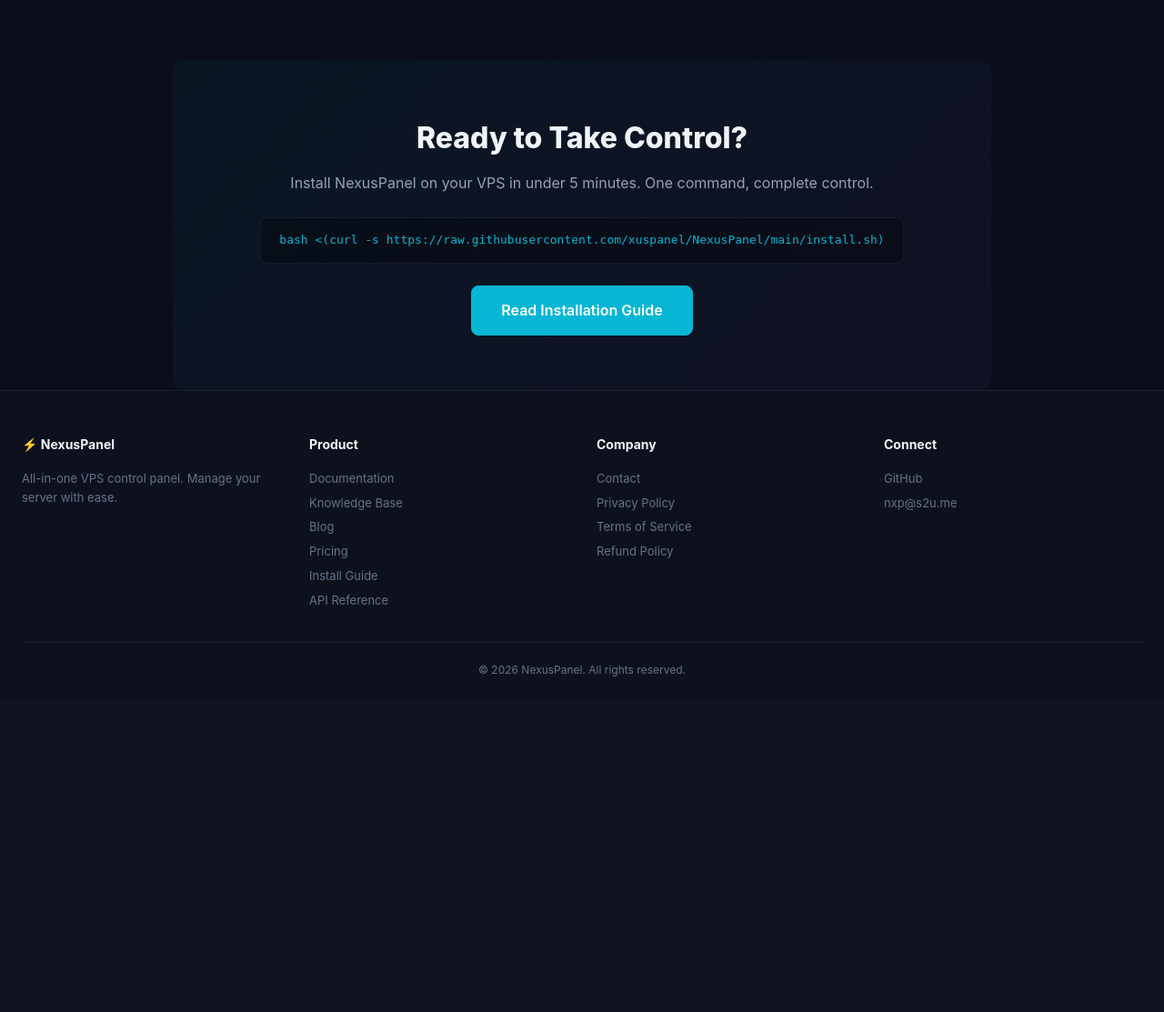
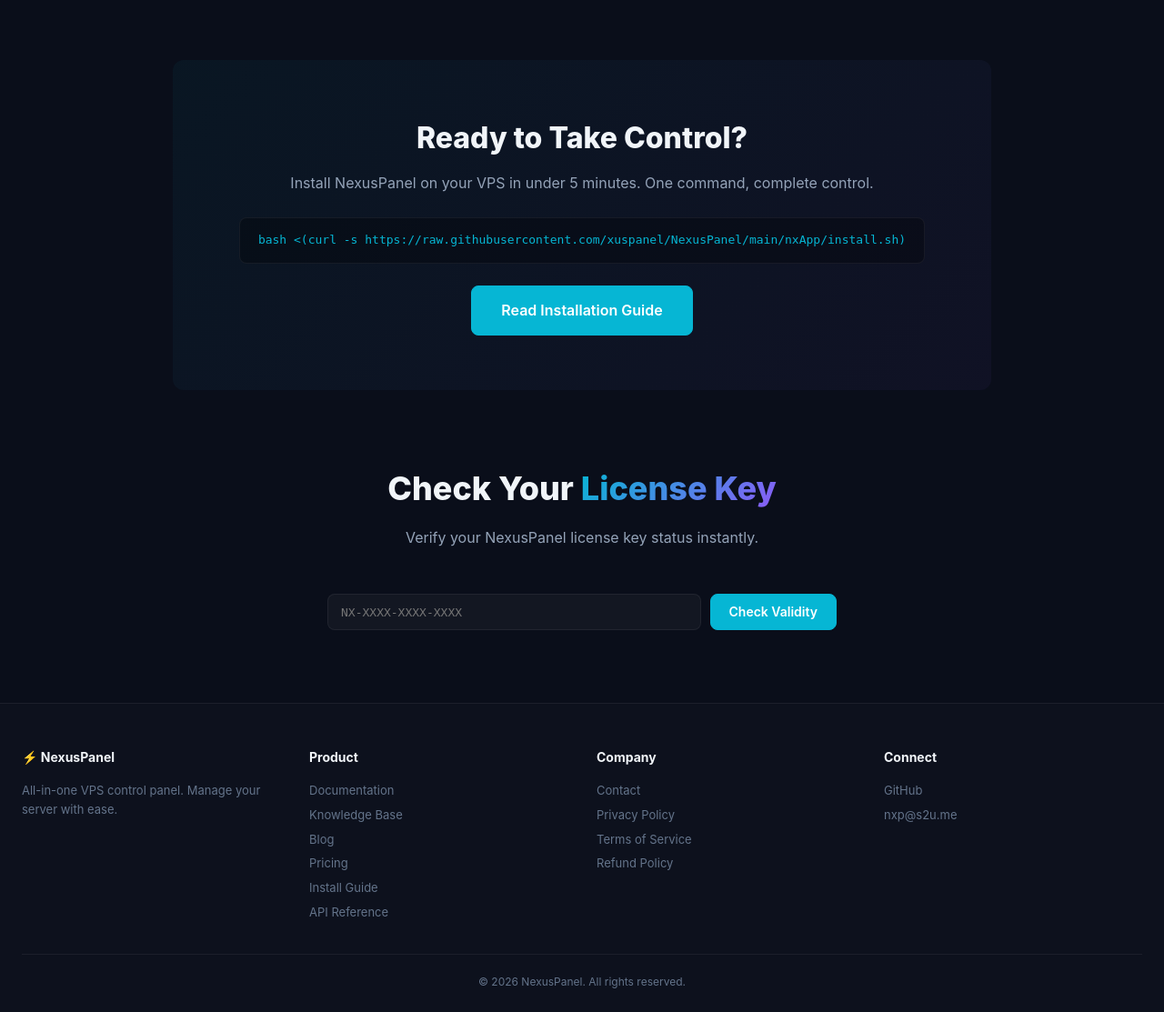
Before and after one commit to xuspanel/NexusPanel, a Node server app: page / in a window 1280 px wide. Shown: the part 2372-3485 px from the top of the page at 91% size. Before the commit the page ends 3116 px from the top, so only its background shows below. Run offline with Node 20, Linux system fonts and the light colour scheme; data that the repository does not hold is empty.

Commit message:
Add license key validator to home page with backend proxy

```diff
--- a/TheNexusPanel/public/css/style.css
+++ b/TheNexusPanel/public/css/style.css
@@ -289,3 +289,20 @@
 
 /* ─── Knowledge Base ─── */
 @media(max-width:768px){.n-blog-grid{grid-template-columns:1fr}}
+
+/* ─── License Key Validator ─── */
+.n-validate-card { max-width:560px; margin:0 auto; }
+.n-validate-form { display:flex; gap:10px; }
+.n-validate-input { flex:1; font-family:var(--mono); font-size:15px; letter-spacing:1px; text-transform:uppercase; }
+.n-validate-input::placeholder { letter-spacing:0; text-transform:none; font-size:13px; }
+.n-validate-result { margin-top:14px; }
+.n-validate-msg { padding:14px 18px; border-radius:var(--radius-sm); font-size:14px; }
+.n-validate-ok { background:rgba(16,185,129,0.1); border:1px solid rgba(16,185,129,0.2); color:#10b981; }
+.n-validate-err { background:rgba(239,68,68,0.1); border:1px solid rgba(239,68,68,0.2); color:#ef4444; }
+.n-validate-loading { color:var(--text2); font-size:14px; padding:8px 0; }
+.n-validate-icon { font-size:28px; margin-bottom:6px; }
+.n-validate-details { display:flex; flex-direction:column; gap:4px; }
+.n-validate-details strong { font-size:13px; }
+.n-validate-details span { font-size:12px; opacity:0.85; }
+.n-validate-details code { font-family:var(--mono); background:rgba(255,255,255,0.05); padding:1px 6px; border-radius:3px; font-size:11px; }
+@media(max-width:640px){ .n-validate-form { flex-direction:column; } }
--- a/TheNexusPanel/public/js/main.js
+++ b/TheNexusPanel/public/js/main.js
@@ -53,3 +53,54 @@
     setTimeout(function () { el.classList.remove('show'); }, 2500);
   });
 }
+
+/* License key validation */
+async function checkKey() {
+  var input = document.getElementById('validateKey');
+  var btn = document.getElementById('validateBtn');
+  var result = document.getElementById('validateResult');
+  var key = (input.value || '').trim().toUpperCase();
+
+  if (!key) { result.style.display = 'block'; result.innerHTML = '<div class="n-validate-msg n-validate-err">Please enter a license key</div>'; return; }
+  if (!/^NX-[A-Z0-9]{4}-[A-Z0-9]{4}-[A-Z0-9]{4}$/.test(key)) {
+    result.style.display = 'block';
+    result.innerHTML = '<div class="n-validate-msg n-validate-err">Invalid key format. Expected: NX-XXXX-XXXX-XXXX</div>';
+    return;
+  }
+
+  btn.disabled = true; btn.textContent = 'Checking...';
+  result.style.display = 'block';
+  result.innerHTML = '<div class="n-validate-loading">Verifying license key...</div>';
+
+  try {
+    var res = await fetch('/api/validate-key', {
+      method: 'POST',
+      headers: { 'Content-Type': 'application/json' },
+      body: JSON.stringify({ key: key }),
+    });
+    var data = await res.json();
+
+    if (data.valid) {
+      var lic = data.license;
+      var exp = lic.expires_at ? new Date(lic.expires_at).toLocaleDateString('en-US', { year: 'numeric', month: 'long', day: 'numeric' }) : 'Never';
+      var daysLeft = lic.expires_at ? Math.ceil((new Date(lic.expires_at) - Date.now()) / 86400000) : null;
+      result.innerHTML =
+        '<div class="n-validate-msg n-validate-ok">' +
+          '<div class="n-validate-icon">&#10003;</div>' +
+          '<div class="n-validate-details">' +
+            '<strong>License is Active</strong>' +
+            '<span>Key: <code>' + esc(lic.key) + '</code></span>' +
+            '<span>Domains: ' + (lic.domains && lic.domains.length ? lic.domains.join(', ') : 'None assigned') + ' / ' + lic.max_domains + ' max</span>' +
+            '<span>Expires: ' + exp + (daysLeft !== null ? ' (' + daysLeft + ' days)' : '') + '</span>' +
+          '</div>' +
+        '</div>';
+    } else {
+      var reason = data.reason || 'unknown';
+      var messages = { invalid_key: 'This key does not exist.', expired: 'This license has expired.', suspended: 'This license has been suspended.', revoked: 'This license has been revoked.', domain_limit_exceeded: 'Maximum domains reached for this license.' };
+      result.innerHTML = '<div class="n-validate-msg n-validate-err"><strong>Invalid License</strong><br>' + (messages[reason] || 'License is not valid.') + '</div>';
+    }
+  } catch (e) {
+    result.innerHTML = '<div class="n-validate-msg n-validate-err">Could not connect to license server. Please try again.</div>';
+  }
+  btn.disabled = false; btn.textContent = 'Check Validity';
+}
--- a/TheNexusPanel/src/routes/orders.js
+++ b/TheNexusPanel/src/routes/orders.js
@@ -112,14 +112,14 @@
 router.use(requireAuth);
 
 router.get('/', (req, res) => {
-  res.json(ordersService.getUserOrders(req.user.id));
+  res.json(ordersService.getUserOrders(req.user.username));
 });
 
 router.post('/', async (req, res) => {
   try {
     const { items } = req.body;
     if (!items || !items.length) return res.status(400).json({ error: 'Cart is empty' });
-    const order = ordersService.createOrder(req.user.id, items);
+    const order = ordersService.createOrder(req.user.username, items);
 
     const apiKey = process.env.NXL_CHECKOUT_API_KEY;
     const apiBase = process.env.NXL_LICENSE_API || 'http://127.0.0.1:3444';
@@ -189,7 +189,7 @@
 
 router.get('/:id/invoice', (req, res) => {
   const order = ordersService.getOrder(req.params.id);
-  if (!order || order.userId !== req.user.id) return res.status(404).json({ error: 'Order not found' });
+  if (!order || order.userId !== req.user.username) return res.status(404).json({ error: 'Order not found' });
   const filePath = require('path').join(invoiceService.INVOICE_DIR, order.id + '.pdf');
   const fs = require('fs');
   if (!fs.existsSync(filePath)) return res.status(404).json({ error: 'Invoice not yet generated' });
--- a/TheNexusPanel/src/routes/pages.js
+++ b/TheNexusPanel/src/routes/pages.js
@@ -76,6 +76,24 @@
   }
 });
 
+router.post('/api/validate-key', async (req, res) => {
+  const { key } = req.body;
+  if (!key) return res.status(400).json({ error: 'key is required' });
+  try {
+    const apiUrl = process.env.NXL_LICENSE_API || 'http://127.0.0.1:3444';
+    const resp = await fetch(apiUrl + '/api/validate', {
+      method: 'POST',
+      headers: { 'Content-Type': 'application/json' },
+      body: JSON.stringify({ key }),
+      signal: AbortSignal.timeout(8000),
+    });
+    const data = await resp.json();
+    res.json(data);
+  } catch (e) {
+    res.status(502).json({ valid: false, reason: 'server_error', error: 'Could not reach license server' });
+  }
+});
+
 router.get('/blog', (req, res) => {
   var blog = require('../services/blog');
   var posts = blog.listPosts();
--- a/TheNexusPanel/views/home.ejs
+++ b/TheNexusPanel/views/home.ejs
@@ -55,8 +55,20 @@
 <section class="n-section n-cta">
   <h2>Ready to Take Control?</h2>
   <p>Install NexusPanel on your VPS in under 5 minutes. One command, complete control.</p>
-  <div class="n-cta-code">bash &lt;(curl -s https://raw.githubusercontent.com/xuspanel/NexusPanel/main/install.sh)</div>
+  <div class="n-cta-code">bash &lt;(curl -s https://raw.githubusercontent.com/xuspanel/NexusPanel/main/nxApp/install.sh)</div>
   <a href="/docs/installation" class="n-btn n-btn-lg n-btn-primary">Read Installation Guide</a>
+</section>
+
+<section class="n-section">
+  <h2 class="n-section-title">Check Your <span class="n-gradient">License Key</span></h2>
+  <p class="n-section-sub">Verify your NexusPanel license key status instantly.</p>
+  <div class="n-validate-card">
+    <div class="n-validate-form">
+      <input type="text" id="validateKey" class="n-input n-validate-input" placeholder="NX-XXXX-XXXX-XXXX" maxlength="19" autocomplete="off" spellcheck="false">
+      <button class="n-btn n-btn-primary" id="validateBtn" onclick="checkKey()">Check Validity</button>
+    </div>
+    <div class="n-validate-result" id="validateResult" style="display:none"></div>
+  </div>
 </section>
 `;
 %>
```
